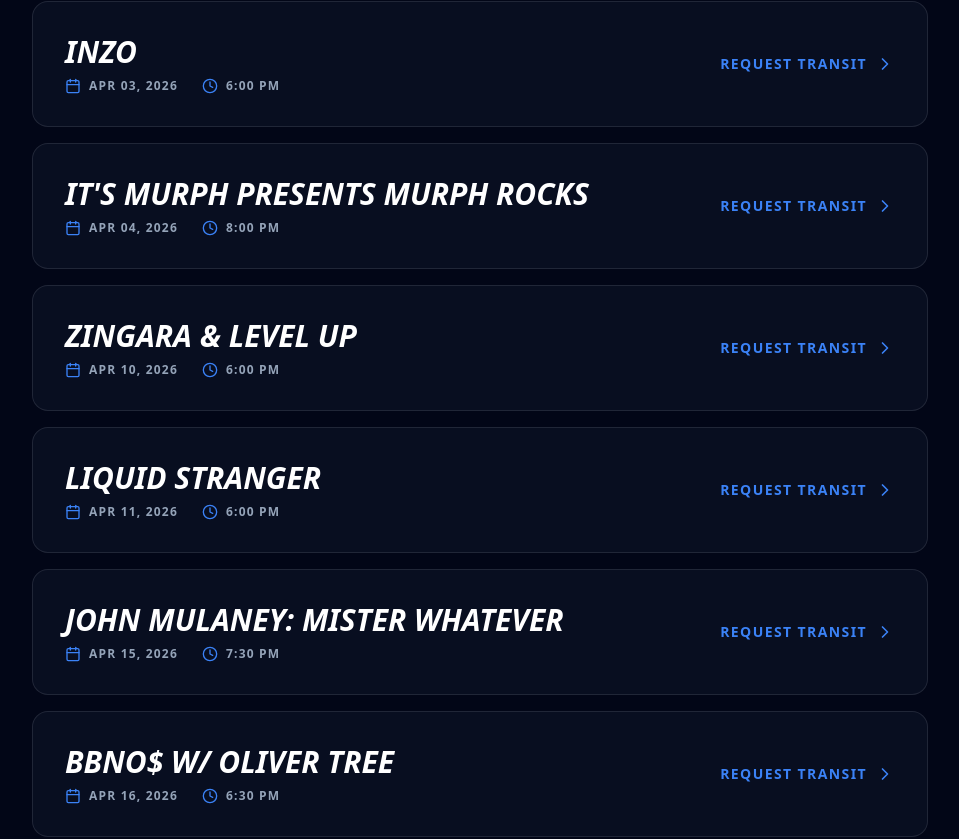
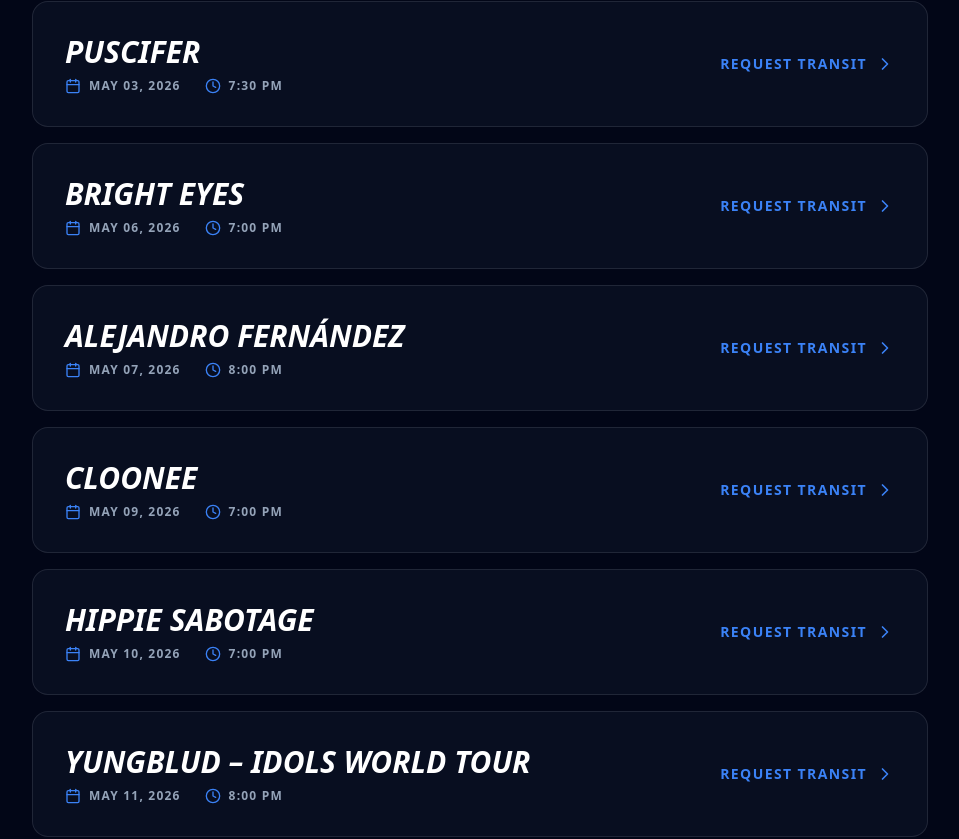
Before and after one commit to erichroeseler123-bot/earthos, a Next.js app: page / in a window 1280 px wide. Shown: the part 1801-2640 px from the top of the page, without its empty margins (160-1119 px from the left). Built offline with nearby package versions, Linux system fonts and the light colour scheme.

Commit message:
lock: Red Rocks 2026 homepage schedule + round-trip pricing

```diff
--- a/app/page.tsx
+++ b/app/page.tsx
@@ -15,19 +15,76 @@
 ========================= */
 
 const UPCOMING_SHOWS = [
-  { id: 2, artist: "Crankdat w/ Dr. Fresch", date: "MAR 27, 2026", time: "7:00 PM" },
-  { id: 3, artist: "Ravenscoon & Jantsen", date: "MAR 28, 2026", time: "6:00 PM" },
-  { id: 4, artist: "INZO", date: "APR 03, 2026", time: "6:00 PM" },
-  { id: 5, artist: "It's Murph presents Murph Rocks", date: "APR 04, 2026", time: "8:00 PM" },
-  { id: 6, artist: "Zingara & Level Up", date: "APR 10, 2026", time: "6:00 PM" },
-  { id: 7, artist: "Liquid Stranger", date: "APR 11, 2026", time: "6:00 PM" },
-  { id: 8, artist: "John Mulaney: Mister Whatever", date: "APR 15, 2026", time: "7:30 PM" },
-  { id: 9, artist: "bbno$ w/ Oliver Tree", date: "APR 16, 2026", time: "6:30 PM" },
-  { id: 10, artist: "Sublime", date: "APR 17, 2026", time: "6:30 PM" },
-  { id: 11, artist: "Sublime", date: "APR 18, 2026", time: "6:30 PM" },
-  { id: 12, artist: "Wiz Khalifa w/ 2 Chainz", date: "APR 19, 2026", time: "5:30 PM" },
-  { id: 13, artist: "Ice Cube", date: "APR 20, 2026", time: "7:00 PM" },
-  { id: 14, artist: "Ethel Cain", date: "APR 21, 2026", time: "7:00 PM" }
+  { id: 1, artist: "Two Friends", date: "MAY 01, 2026", time: "7:00 PM" },
+  { id: 2, artist: "Jason Isbell and the 400 Unit", date: "MAY 02, 2026", time: "7:00 PM" },
+  { id: 3, artist: "Puscifer", date: "MAY 03, 2026", time: "7:30 PM" },
+  { id: 4, artist: "Bright Eyes", date: "MAY 06, 2026", time: "7:00 PM" },
+  { id: 5, artist: "Alejandro Fernández", date: "MAY 07, 2026", time: "8:00 PM" },
+  { id: 6, artist: "Cloonee", date: "MAY 09, 2026", time: "7:00 PM" },
+  { id: 7, artist: "Hippie Sabotage", date: "MAY 10, 2026", time: "7:00 PM" },
+  { id: 8, artist: "YUNGBLUD – IDOLS World Tour", date: "MAY 11, 2026", time: "8:00 PM" },
+  { id: 9, artist: "Russell Dickerson", date: "MAY 13, 2026", time: "7:00 PM" },
+  { id: 10, artist: "LIGHTCODE by LSDREAM", date: "MAY 16, 2026", time: "9:30 AM" },
+  { id: 11, artist: "LSDREAM presents: DREAMROCKS II", date: "MAY 16, 2026", time: "6:00 PM" },
+  { id: 12, artist: "The Elovaters", date: "MAY 17, 2026", time: "5:00 PM" },
+  { id: 13, artist: "Khalid", date: "MAY 18, 2026", time: "7:30 PM" },
+  { id: 14, artist: "Kevin Gates", date: "MAY 19, 2026", time: "7:00 PM" },
+  { id: 15, artist: "flipturn", date: "MAY 21, 2026", time: "6:00 PM" },
+  { id: 16, artist: "Seven Lions", date: "MAY 22, 2026", time: "6:00 PM" },
+  { id: 17, artist: "FISHER", date: "MAY 23, 2026", time: "7:00 PM" },
+  { id: 18, artist: "Alabama Shakes", date: "MAY 24, 2026", time: "7:00 PM" },
+  { id: 19, artist: "Alabama Shakes", date: "MAY 25, 2026", time: "7:00 PM" },
+  { id: 20, artist: "Michael Franti & Spearhead", date: "MAY 29, 2026", time: "7:00 PM" },
+  { id: 21, artist: "Alan Walker", date: "MAY 30, 2026", time: "6:00 PM" },
+
+  { id: 22, artist: "Alex Warren", date: "JUN 02, 2026", time: "7:30 PM" },
+  { id: 23, artist: "Brit Floyd – The Wall", date: "JUN 04, 2026", time: "8:00 PM" },
+  { id: 24, artist: "Brit Floyd – Dark Side of the Moon", date: "JUN 05, 2026", time: "8:00 PM" },
+  { id: 25, artist: "Big Head Todd and the Monsters", date: "JUN 06, 2026", time: "7:00 PM" },
+  { id: 26, artist: "Lord Huron", date: "JUN 10, 2026", time: "7:30 PM" },
+  { id: 27, artist: "Trevor Hall", date: "JUN 14, 2026", time: "5:30 PM" },
+  { id: 28, artist: "Rod Stewart", date: "JUN 15, 2026", time: "7:30 PM" },
+  { id: 29, artist: "Rod Stewart", date: "JUN 16, 2026", time: "7:30 PM" },
+  { id: 30, artist: "Amyl and The Sniffers", date: "JUN 17, 2026", time: "8:00 PM" },
+  { id: 31, artist: "THIRD DAY – 30th Anniversary", date: "JUN 18, 2026", time: "7:00 PM" },
+  { id: 32, artist: "Louis Tomlinson", date: "JUN 19, 2026", time: "7:00 PM" },
+  { id: 33, artist: "O.A.R.", date: "JUN 20, 2026", time: "6:30 PM" },
+  { id: 34, artist: "Weird Al Yankovic", date: "JUN 23, 2026", time: "7:30 PM" },
+
+  { id: 35, artist: "Treaty Oak Revival", date: "JUL 01, 2026", time: "7:00 PM" },
+  { id: 36, artist: "DEADROCKS XII", date: "JUL 02, 2026", time: "4:30 PM" },
+  { id: 37, artist: "DEADROCKS XII", date: "JUL 03, 2026", time: "5:00 PM" },
+  { id: 38, artist: "The Avett Brothers", date: "JUL 10, 2026", time: "7:30 PM" },
+  { id: 39, artist: "The Avett Brothers", date: "JUL 11, 2026", time: "7:30 PM" },
+  { id: 40, artist: "The Avett Brothers", date: "JUL 12, 2026", time: "6:30 PM" },
+  { id: 41, artist: "KALEO", date: "JUL 14, 2026", time: "7:30 PM" },
+  { id: 42, artist: "The Head And The Heart", date: "JUL 15, 2026", time: "7:30 PM" },
+  { id: 43, artist: "The Head And The Heart", date: "JUL 16, 2026", time: "7:30 PM" },
+  { id: 44, artist: "The String Cheese Incident", date: "JUL 17, 2026", time: "6:00 PM" },
+  { id: 45, artist: "The String Cheese Incident", date: "JUL 18, 2026", time: "7:00 PM" },
+
+  { id: 46, artist: "Parker McCollum", date: "JUL 29, 2026", time: "7:30 PM" },
+  { id: 47, artist: "Killer Queen", date: "JUL 30, 2026", time: "8:00 PM" },
+  { id: 48, artist: "Mt. Joy", date: "AUG 13, 2026", time: "7:00 PM" },
+  { id: 49, artist: "Mt. Joy", date: "AUG 14, 2026", time: "7:00 PM" },
+  { id: 50, artist: "Train", date: "AUG 17, 2026", time: "6:45 PM" },
+  { id: 51, artist: "Joe Bonamassa", date: "AUG 23, 2026", time: "7:00 PM" },
+  { id: 52, artist: "Ray LaMontagne", date: "AUG 26, 2026", time: "7:00 PM" },
+
+  { id: 53, artist: "Maná", date: "SEP 04, 2026", time: "8:30 PM" },
+  { id: 54, artist: "Maná", date: "SEP 05, 2026", time: "8:30 PM" },
+  { id: 55, artist: "Gregory Alan Isakov", date: "SEP 06, 2026", time: "8:00 PM" },
+  { id: 56, artist: "Gregory Alan Isakov", date: "SEP 07, 2026", time: "8:00 PM" },
+  { id: 57, artist: "Five Finger Death Punch", date: "SEP 08, 2026", time: "6:45 PM" },
+  { id: 58, artist: "Get The Led Out", date: "SEP 17, 2026", time: "7:30 PM" },
+
+  { id: 59, artist: "Matt Rife", date: "OCT 18, 2026", time: "7:00 PM" },
+  { id: 60, artist: "Mersiv", date: "OCT 23, 2026", time: "5:00 PM" },
+  { id: 61, artist: "Evanescence", date: "OCT 26, 2026", time: "7:00 PM" },
+  { id: 62, artist: "Cypress Hill · Method Man · Redman", date: "OCT 29, 2026", time: "6:00 PM" },
+
+  { id: 63, artist: "mike.", date: "NOV 14, 2026", time: "5:30 PM" },
+  { id: 64, artist: "mike.", date: "NOV 15, 2026", time: "2:30 PM" },
 ];
 
 /* =========================
@@ -83,7 +140,7 @@
           </h2>
 
           <p className="mt-2 text-xl font-black text-blue-600">
-            $50 per person · $250 minimum
+            $50 per person · $250 minimum - Round Trip Price
           </p>
 
           <p className="mt-6 text-lg text-slate-700">
```
